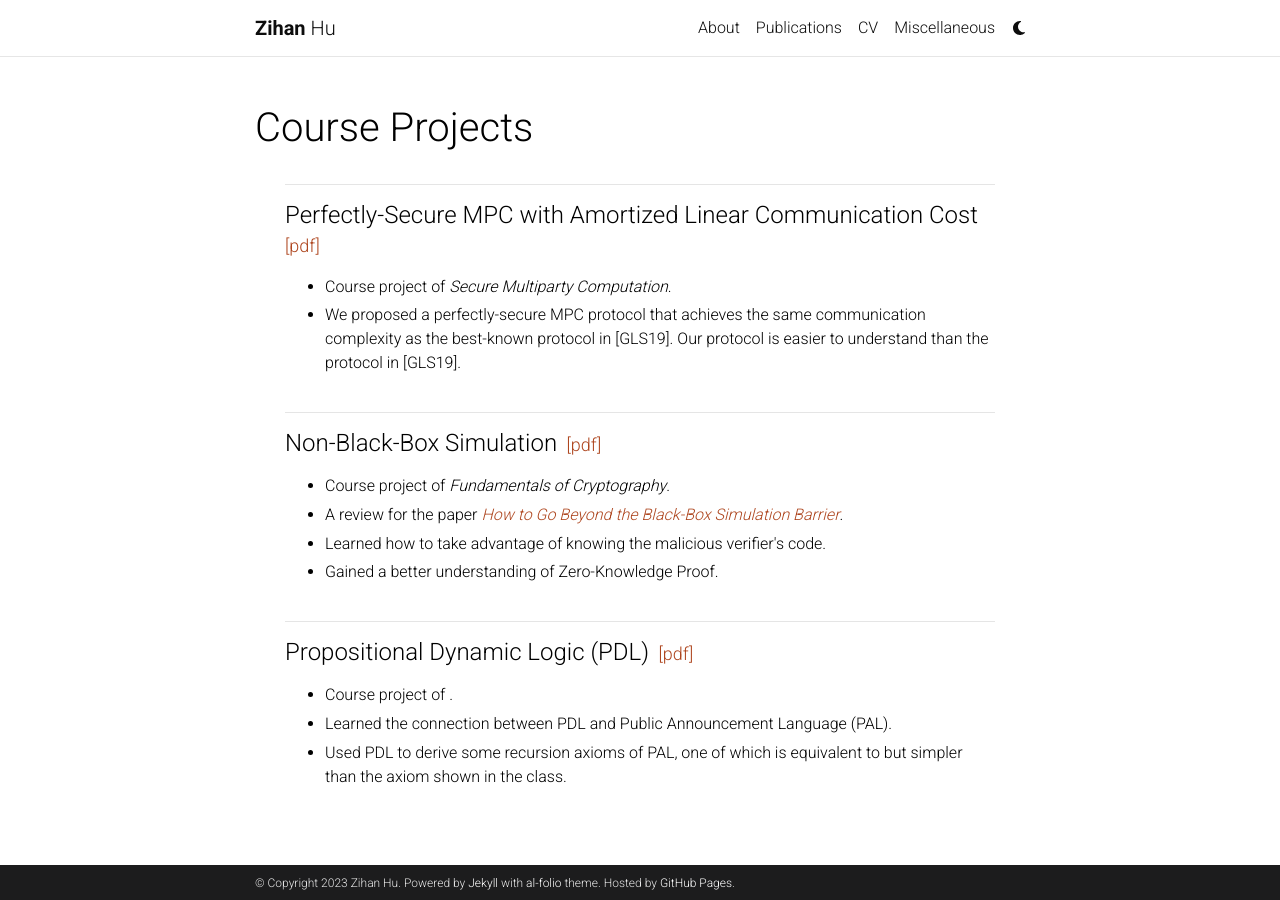
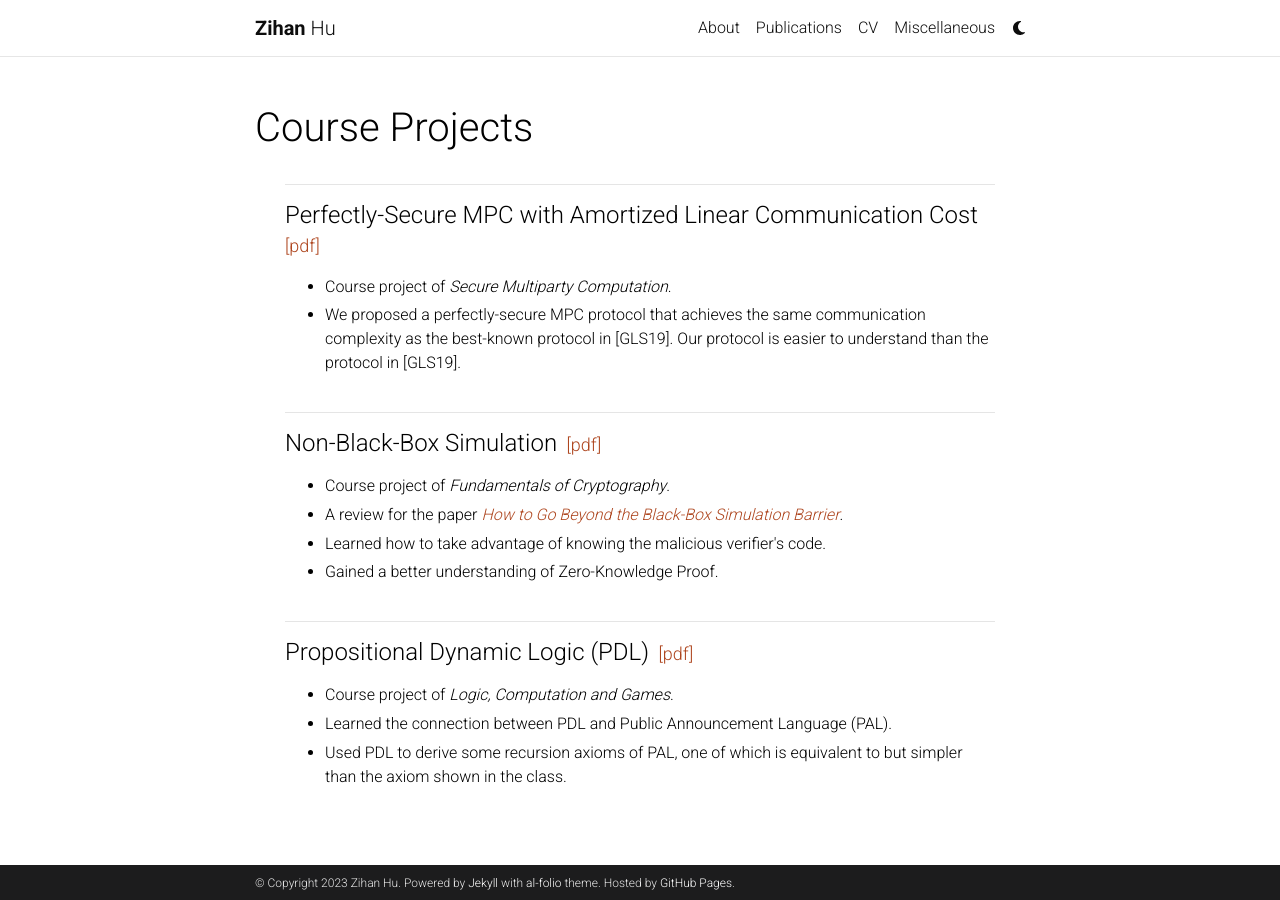
Before and after one commit to hzh19/hzh19.github.io, a Jekyll site: the page built from _pages/projects.md, in a window 1280 px wide. Built offline with Jekyll 4.4.1, drawn with Linux system fonts in a browser that asks for light colours; nearby versions of some CDN libraries; comment, search, counter and statistics services are not loaded; a style sheet for code colours, icons or effects is not loaded.

Commit message:
fix typo

```diff
--- a/_projects/PDL.md
+++ b/_projects/PDL.md
@@ -3,7 +3,7 @@ layout: page
 title: Propositional Dynamic Logic (PDL)
 pdf: /assets/pdf/PDL.pdf
 contents:
-    - Course project of <i></i>.
+    - Course project of <i>Logic, Computation and Games</i>.
     - Learned the connection between PDL and Public Announcement Language (PAL).
     - Used PDL to derive some recursion axioms of PAL, one of which is equivalent to but simpler than the axiom shown in the class.
 importance: 3
```
